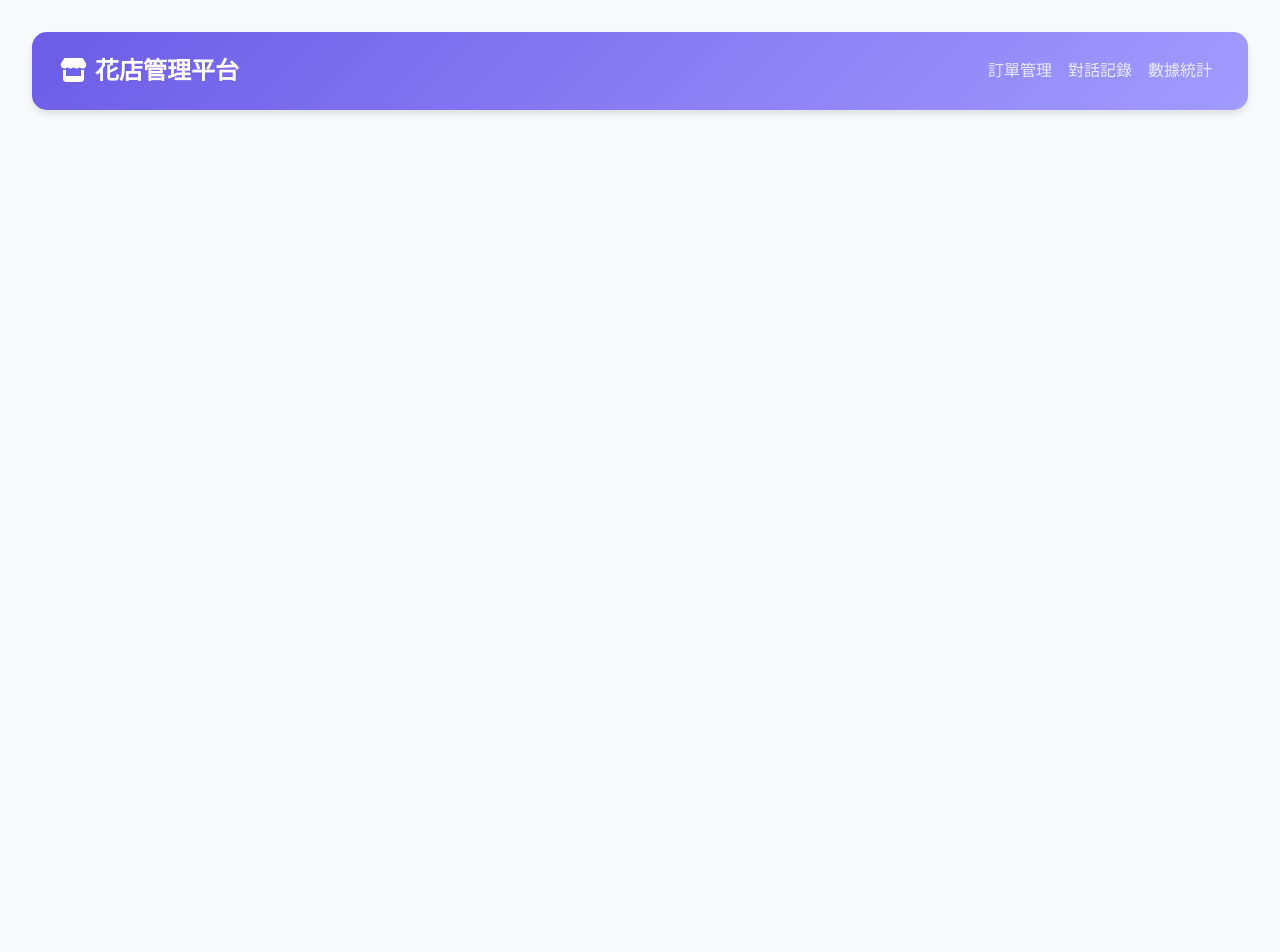
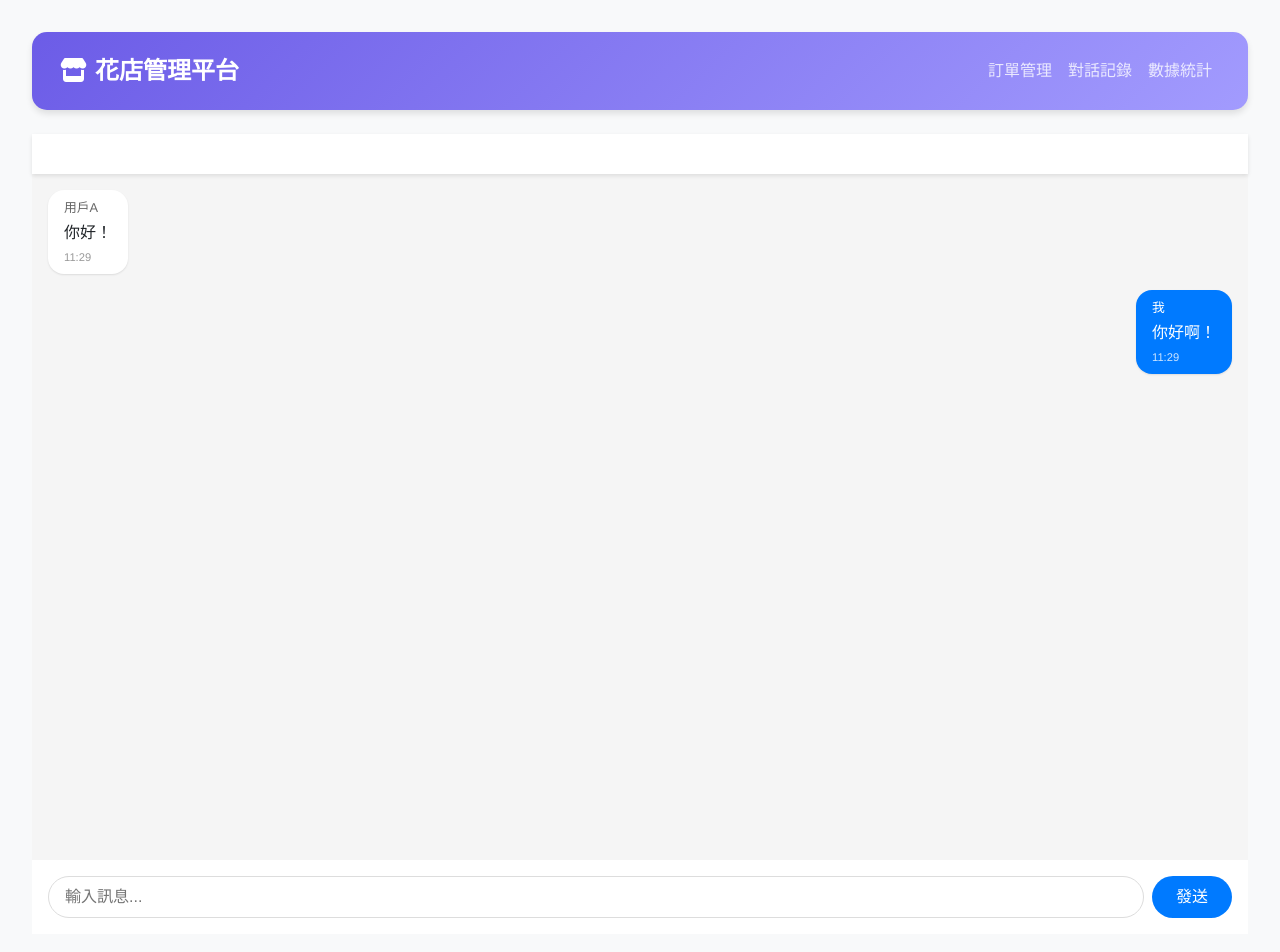
Before and after one commit to Ocean1029/flower_order_bot, a Vue app in the folder frontend/: page /messages/chat/1 in a window 1280 px wide. Shown: the top 952 px of the page. Before the commit the page ends 800 px from the top, so only its background shows below. Built offline with nearby package versions, Linux system fonts and the light colour scheme; no server answers.

Commit message:
加了聊天室功能

```diff
--- /dev/null
+++ b/frontend/src/pages/ChatList.vue
@@ -0,0 +1,156 @@
+<template>
+  <div class="chat-list">
+    <div class="header">
+      <h1>聊天室列表</h1>
+    </div>
+
+    <div class="chat-rooms">
+      <div v-for="room in chatRooms"
+           :key="room.id"
+           class="chat-room-item"
+           @click="navigateToChat(room)">
+        <div class="room-info">
+          <h3>{{ room.name }}</h3>
+          <p class="last-message">{{ room.lastMessage }}</p>
+        </div>
+        <div class="room-meta">
+          <span class="time">{{ formatTime(room.lastMessageTime) }}</span>
+          <span v-if="room.unreadCount" class="unread-badge">
+            {{ room.unreadCount }}
+          </span>
+        </div>
+      </div>
+    </div>
+  </div>
+</template>
+
+<script setup>
+import { ref } from 'vue'
+import { useRouter } from 'vue-router'
+import { format } from 'date-fns'
+
+const router = useRouter()
+
+// 模擬聊天室數據
+const chatRooms = ref([
+  {
+    id: '1',
+    name: '客服中心',
+    lastMessage: '您好，有什麼可以幫您的嗎？',
+    lastMessageTime: new Date(),
+    unreadCount: 2
+  },
+  {
+    id: '2',
+    name: '訂單查詢',
+    lastMessage: '您的訂單已經出貨',
+    lastMessageTime: new Date(Date.now() - 3600000),
+    unreadCount: 0
+  },
+  {
+    id: '3',
+    name: '商品諮詢',
+    lastMessage: '這個商品還有庫存嗎？',
+    lastMessageTime: new Date(Date.now() - 86400000),
+    unreadCount: 1
+  }
+])
+
+const formatTime = (timestamp) => {
+  const now = new Date()
+  const messageDate = new Date(timestamp)
+
+  if (now.toDateString() === messageDate.toDateString()) {
+    return format(messageDate, 'HH:mm')
+  }
+  return format(messageDate, 'MM/dd')
+}
+
+const navigateToChat = (room) => {
+  router.push({
+    name: 'chat-room',
+    params: { id: room.id },
+    state: { roomName: room.name }
+  })
+}
+</script>
+
+<style scoped>
+.chat-list {
+  height: 100vh;
+  background-color: #f5f5f5;
+}
+
+.header {
+  padding: 1rem;
+  background-color: #fff;
+  box-shadow: 0 2px 4px rgba(0,0,0,0.1);
+}
+
+.header h1 {
+  margin: 0;
+  font-size: 1.5rem;
+  color: #333;
+}
+
+.chat-rooms {
+  padding: 0.5rem;
+}
+
+.chat-room-item {
+  display: flex;
+  justify-content: space-between;
+  align-items: center;
+  padding: 1rem;
+  background-color: #fff;
+  margin-bottom: 0.5rem;
+  border-radius: 0.5rem;
+  cursor: pointer;
+  transition: background-color 0.2s;
+}
+
+.chat-room-item:hover {
+  background-color: #f0f0f0;
+}
+
+.room-info {
+  flex: 1;
+}
+
+.room-info h3 {
+  margin: 0 0 0.25rem 0;
+  color: #333;
+}
+
+.last-message {
+  margin: 0;
+  color: #666;
+  font-size: 0.9rem;
+  white-space: nowrap;
+  overflow: hidden;
+  text-overflow: ellipsis;
+  max-width: 200px;
+}
+
+.room-meta {
+  display: flex;
+  flex-direction: column;
+  align-items: flex-end;
+  gap: 0.25rem;
+}
+
+.time {
+  font-size: 0.8rem;
+  color: #999;
+}
+
+.unread-badge {
+  background-color: #007AFF;
+  color: white;
+  padding: 0.25rem 0.5rem;
+  border-radius: 1rem;
+  font-size: 0.8rem;
+  min-width: 1.5rem;
+  text-align: center;
+}
+</style>
--- /dev/null
+++ b/frontend/src/pages/ChatRoom.vue
@@ -0,0 +1,192 @@
+<template>
+  <div class="chat-room">
+    <div class="chat-header">
+      <h2>{{ roomName }}</h2>
+    </div>
+
+    <div class="messages-container" ref="messagesContainer">
+      <div v-for="message in messages" :key="message.id"
+           :class="['message', message.isSelf ? 'self' : 'other']">
+        <div class="message-content">
+          <div class="message-sender">{{ message.sender }}</div>
+          <div class="message-text">{{ message.text }}</div>
+          <div class="message-time">{{ formatTime(message.timestamp) }}</div>
+        </div>
+      </div>
+    </div>
+
+    <div class="input-container">
+      <input
+        v-model="newMessage"
+        @keyup.enter="sendMessage"
+        placeholder="輸入訊息..."
+        type="text"
+      >
+      <button @click="sendMessage">發送</button>
+    </div>
+  </div>
+</template>
+
+<script setup>
+import { ref, onMounted, nextTick } from 'vue'
+import { format } from 'date-fns'
+
+const props = defineProps({
+  roomId: {
+    type: String,
+    required: true
+  },
+  roomName: {
+    type: String,
+    required: true
+  }
+})
+
+const messages = ref([])
+const newMessage = ref('')
+const messagesContainer = ref(null)
+
+// 模擬訊息數據
+const mockMessages = [
+  {
+    id: 1,
+    sender: '用戶A',
+    text: '你好！',
+    timestamp: new Date(),
+    isSelf: false
+  },
+  {
+    id: 2,
+    sender: '我',
+    text: '你好啊！',
+    timestamp: new Date(),
+    isSelf: true
+  }
+]
+
+onMounted(() => {
+  // 模擬載入訊息
+  messages.value = mockMessages
+  scrollToBottom()
+})
+
+const formatTime = (timestamp) => {
+  return format(new Date(timestamp), 'HH:mm')
+}
+
+const sendMessage = () => {
+  if (!newMessage.value.trim()) return
+
+  const message = {
+    id: Date.now(),
+    sender: '我',
+    text: newMessage.value,
+    timestamp: new Date(),
+    isSelf: true
+  }
+
+  messages.value.push(message)
+  newMessage.value = ''
+
+  nextTick(() => {
+    scrollToBottom()
+  })
+}
+
+const scrollToBottom = () => {
+  if (messagesContainer.value) {
+    messagesContainer.value.scrollTop = messagesContainer.value.scrollHeight
+  }
+}
+</script>
+
+<style scoped>
+.chat-room {
+  display: flex;
+  flex-direction: column;
+  height: 100vh;
+  background-color: #f5f5f5;
+}
+
+.chat-header {
+  padding: 1rem;
+  background-color: #fff;
+  box-shadow: 0 2px 4px rgba(0,0,0,0.1);
+}
+
+.messages-container {
+  flex: 1;
+  overflow-y: auto;
+  padding: 1rem;
+}
+
+.message {
+  margin-bottom: 1rem;
+  display: flex;
+}
+
+.message.self {
+  justify-content: flex-end;
+}
+
+.message-content {
+  max-width: 70%;
+  padding: 0.5rem 1rem;
+  border-radius: 1rem;
+  background-color: #fff;
+  box-shadow: 0 1px 2px rgba(0,0,0,0.1);
+}
+
+.message.self .message-content {
+  background-color: #007AFF;
+  color: white;
+}
+
+.message-sender {
+  font-size: 0.8rem;
+  color: #666;
+  margin-bottom: 0.25rem;
+}
+
+.message.self .message-sender {
+  color: #fff;
+}
+
+.message-time {
+  font-size: 0.7rem;
+  color: #999;
+  margin-top: 0.25rem;
+}
+
+.message.self .message-time {
+  color: rgba(255,255,255,0.8);
+}
+
+.input-container {
+  padding: 1rem;
+  background-color: #fff;
+  display: flex;
+  gap: 0.5rem;
+}
+
+input {
+  flex: 1;
+  padding: 0.5rem 1rem;
+  border: 1px solid #ddd;
+  border-radius: 1.5rem;
+  outline: none;
+}
+
+button {
+  padding: 0.5rem 1.5rem;
+  background-color: #007AFF;
+  color: white;
+  border: none;
+  border-radius: 1.5rem;
+  cursor: pointer;
+}
+
+button:hover {
+  background-color: #0056b3;
+}
+</style>
--- a/frontend/src/pages/Dashboard.vue
+++ b/frontend/src/pages/Dashboard.vue
@@ -9,7 +9,7 @@ import { getLatestMessages } from '@/api/messages'
 
 const columnName = [
   '訂單ID', '姓名', '電話', '花材', '數量', '預算',
-  '取貨方式', '取貨日期', '取貨時間', '備註'
+  '取貨方式', '取貨日期', '取貨時間', '付款狀態', '已付款金額', '備註'
 ]
 
 const orders = ref([])
--- a/frontend/src/pages/OrdersPage.vue
+++ b/frontend/src/pages/OrdersPage.vue
@@ -1,11 +1,11 @@
 <script setup>
 import OrderTable from '@/components/OrderTable.vue'
 import { ref, onMounted } from 'vue'
-import { fetchOrders } from '@/api/orders'
+import { fetchOrders} from '@/api/orders'
 
 const columnName = [
   '訂單ID', '姓名', '電話', '花材', '數量', '預算',
-  '取貨方式', '取貨日期', '取貨時間', '備註'
+  '取貨方式', '取貨日期', '取貨時間', '付款狀態', '已付款金額', '備註'
 ]
 
 const orders = ref([])
--- a/frontend/src/router/index.js
+++ b/frontend/src/router/index.js
@@ -5,12 +5,23 @@ import OrdersPage from '../pages/OrdersPage.vue'
 import MessagesPage from '../pages/MessagesPage.vue'
 import StatsPage from '../pages/StatsPage.vue'
 import Dashboard from '../pages/Dashboard.vue'
+import ChatList from '../pages/ChatList.vue'
+import ChatRoom from '../pages/ChatRoom.vue'
 
 const routes = [
   { path: '/', component: Dashboard },
   { path: '/orders', component: OrdersPage },
-  { path: '/messages', component: MessagesPage },
-  { path: '/stats', component: StatsPage },
+  {
+    path: '/messages',
+    component: ChatList
+  },
+  {
+    path: '/messages/chat/:id',
+    name: 'chat-room',
+    component: ChatRoom,
+    props: true
+  },
+  { path: '/stats', component: StatsPage }
 ]
 
 const router = createRouter({
```
